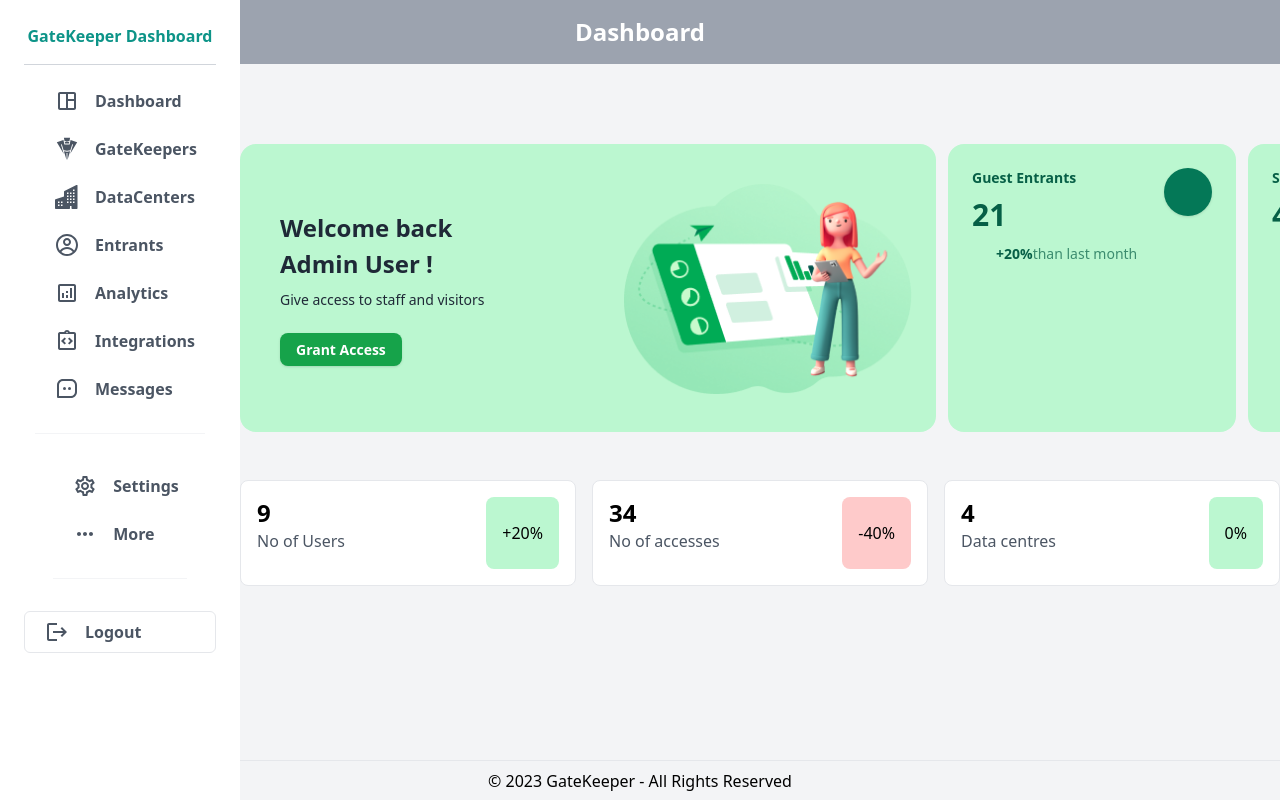
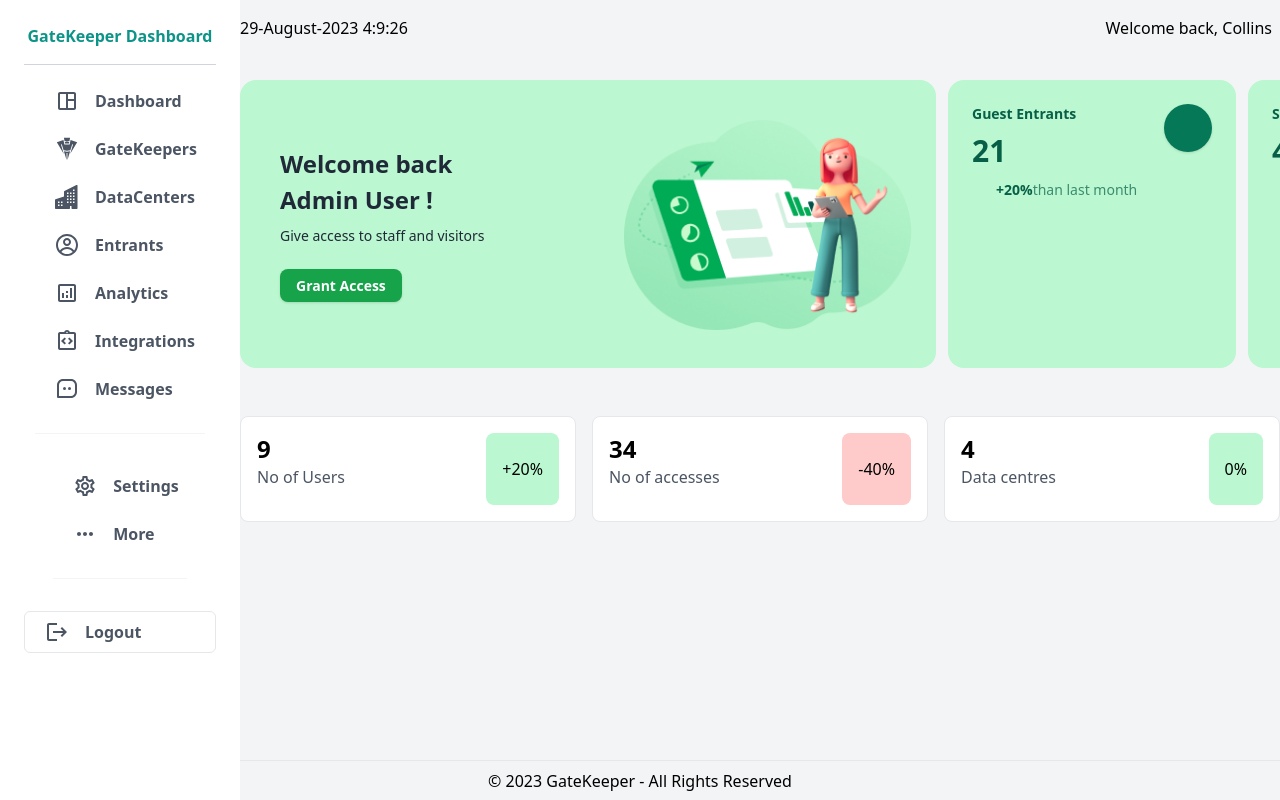
Before and after one commit to collinskrotich/sfc_access_management, a Next.js app: page / in a window 1280 px wide. Shown: the top 800 px of the page. Built offline with nearby package versions, Linux system fonts and the light colour scheme.

Commit message:
Added date time

```diff
--- a/components/Fab.jsx
+++ b/components/Fab.jsx
@@ -5,7 +5,7 @@ const items = ["Thika data center", "Athi River", "Limuru", "SCC", "Konza"];
 
 function Fab() {
   return (
-    <div className='pl-60 flex gap-3 pt-20'>
+    <div className='pl-60 flex gap-3 pt-10'>
         <div className="GeneralAppWelcome w-190 h-72 pl-10 pr-6 py-6 bg-green-200 rounded-2xl justify-end items-center gap-6 inline-flex">
   <div className=" flex-col justify-start items-start gap-6 inline-flex">
     <div className=" flex-col justify-start items-start gap-2 flex">
--- a/components/Header.jsx
+++ b/components/Header.jsx
@@ -1,11 +1,56 @@
-import Link from 'next/link'
-import React from 'react'
+'use client'
+import React, { useState, useEffect } from 'react';
+
+const months = [
+  'January', 'February', 'March', 'April', 'May', 'June',
+  'July', 'August', 'September', 'October', 'November', 'December'
+];
+
+
 
 const Header = () => {
+
+  const [currentDateTime, setCurrentDateTime] = useState(new Date());
+
+  useEffect(() => {
+    const intervalId = setInterval(() => {
+      setCurrentDateTime(new Date());
+    }, 1000); // Update every 1 second
+
+    return () => {
+      clearInterval(intervalId);
+    };
+  }, []);
+
+  const formattedDateTime = `${
+    currentDateTime.getDate() // Day
+  }-${
+    months[currentDateTime.getMonth()] // Month
+  }-${
+    currentDateTime.getFullYear() // Year
+  } ${
+    currentDateTime.getHours() // Hours
+  }:${
+    currentDateTime.getMinutes() // Minutes
+  }:${
+    currentDateTime.getSeconds() // Seconds
+  }`;
+
   return (
-    <header className='bg-gray-400 text-white p-4 text-center'>
-      <Link className='text-2xl font-semibold' href={"/"}>Dashboard</Link>
-  </header>
+  //   <header className='bg-gray-400 text-white p-4 text-center'>
+  //     <Link className='text-2xl font-semibold' href={"/"}>GateKeeper Dashboard</Link>
+  // </header>
+
+
+  <div className='pl-60 flex justify-between pt-4'>
+
+    <h2>{formattedDateTime} </h2>
+    <div className='flex flex-row'>
+      <div className='pr-2'>Welcome back, Collins</div>
+    </div>
+
+  </div>
+
   )
 }
 
```
